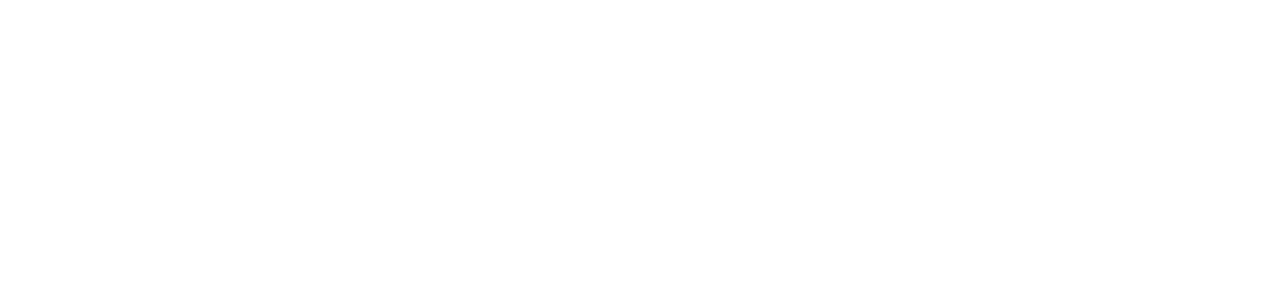
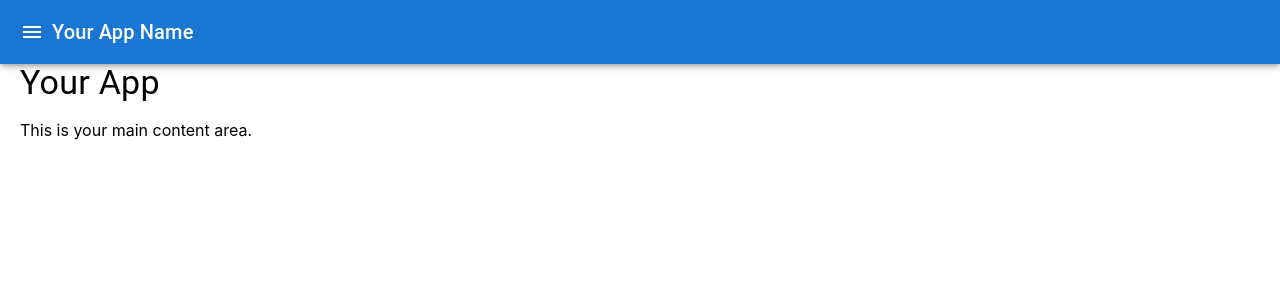
Before and after one commit to mahe1999mh/Project-Gallery, a React (Create React App) app in the folder my-app/: page /admin/dashboard in a window 1280 px wide. Before the commit this address had no page. Shown: the top 300 px of the page. Built offline with nearby package versions, Linux system fonts and the light colour scheme.

Commit message:
added side

```diff
--- a/my-app/src/pages/login ui/Login.jsx
+++ b/my-app/src/pages/admin/Login.jsx
@@ -14,6 +14,7 @@ import Container from '@mui/material/Container';
 import { createTheme, ThemeProvider } from '@mui/material/styles';
 import { useLoginMutation } from '../store/authApi';
 import CircularProgress from '@mui/material/CircularProgress';
+import { useNavigate } from 'react-router-dom';
 
 function Copyright(props) {
   return (
@@ -34,16 +35,9 @@ export default function SignIn() {
     email: '',
     password: '',
   });
+  const navigate = useNavigate();
 
-  const [loginMutation, { isLoading, error, data }] = useLoginMutation({
-    onSuccess: (data) => {
-      // Handle success here, e.g., show a pop-up
-      alert("'Login successful")
-      console.log('Login successful!', data);
-      // You may use a state variable to manage the state of your pop-up
-      // Example: setSuccessPopup(true);
-    },
-  });
+  const [loginMutation, { isLoading, error, data }] = useLoginMutation();
 
   const handleInputChange = (e) => {
     setFormData({
@@ -58,6 +52,9 @@ export default function SignIn() {
   };
 
   console.log(data,formData,"data");
+  if (data) {
+    navigate('/admin/dashboard');
+  }
 
 if(isLoading){
   <CircularProgress size={24} />
--- /dev/null
+++ b/my-app/src/pages/admin/Sidebar.js
@@ -0,0 +1,62 @@
+import React, { useState } from 'react';
+import { Drawer, AppBar, Toolbar, IconButton, Typography, List, ListItem, ListItemText, Divider } from '@mui/material';
+import MenuIcon from '@mui/icons-material/Menu';
+
+const Sidebar = () => {
+  const [open, setOpen] = useState(false);
+
+  const handleDrawerToggle = () => {
+    setOpen(!open);
+  };
+
+  return (
+    <div>
+      <AppBar position="fixed">
+        <Toolbar>
+          <IconButton
+            edge="start"
+            color="inherit"
+            aria-label="menu"
+            onClick={handleDrawerToggle}
+          >
+            <MenuIcon />
+          </IconButton>
+          <Typography variant="h6" noWrap>
+            Your App Name
+          </Typography>
+        </Toolbar>
+      </AppBar>
+
+      <Drawer
+        anchor="left"
+        open={open}
+        onClose={handleDrawerToggle}
+      >
+        <List>
+          <ListItem button>
+            <ListItemText primary="Home" />
+          </ListItem>
+          <ListItem button>
+            <ListItemText primary="About" />
+          </ListItem>
+          <ListItem button>
+            <ListItemText primary="Contact" />
+          </ListItem>
+        </List>
+
+        <Divider />
+
+        {/* Additional items or sections in the sidebar */}
+      </Drawer>
+
+      {/* Main content area */}
+      <div style={{ marginLeft: open ? 340 : 0, width:'20%', padding: '20px', transition: 'margin-left 0.3s' }}>
+        {/* Your main content goes here */}
+        <Typography variant="h4">Welcome to Your App</Typography>
+        <p>This is your main content area.</p>
+      </div>
+    </div>
+  );
+};
+
+export default Sidebar;
--- a/package.json
+++ b/package.json
@@ -14,7 +14,9 @@
   "dependencies": {
     "@emotion/react": "^11.11.1",
     "@emotion/styled": "^11.11.0",
-    "@mui/material": "^5.14.18",
+    "@material-ui/core": "^4.12.4",
+    "@mui/icons-material": "^5.14.19",
+    "@mui/material": "^5.14.19",
     "bcrypt": "^5.1.1",
     "body-parser": "^1.20.2",
     "cors": "^2.8.5",
@@ -23,6 +25,7 @@
     "mysql": "^2.18.1",
     "mysql2": "^3.6.3",
     "nodemon": "^3.0.1",
+    "react": "^18.2.0",
     "react-router-dom": "^6.20.0"
   },
   "devDependencies": {
```
Also changed, not shown: my-app/src/App.js (+6 -1 lines), 1 other file (tests, documents, lock files or other folders).
